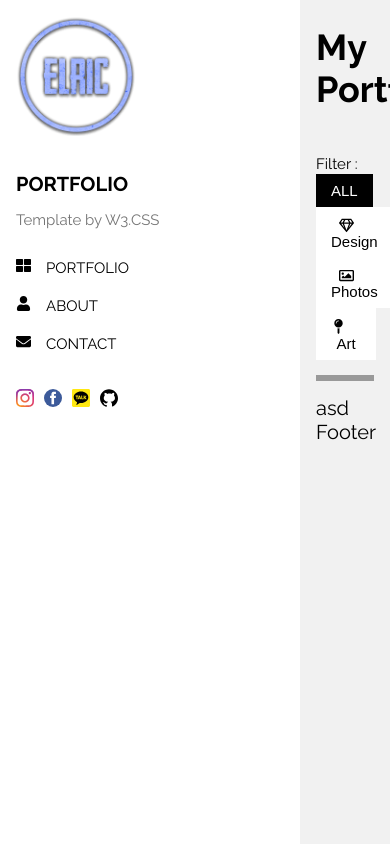
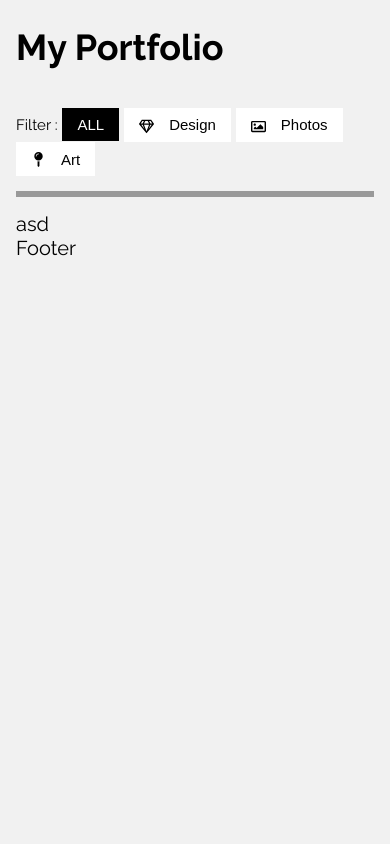
Before and after one commit to Kim-TaeGwan/blog-past-version, a React app: page / in a window 390 px wide. Built offline with nearby package versions, Linux system fonts and the light colour scheme.

Commit message:
Add sidemenu responsiv

```diff
--- a/src/style/layout.css
+++ b/src/style/layout.css
@@ -131,4 +131,15 @@
 	color: #fff;
 	background-color: black;
 }
+
+@media (max-width: 993px) {
+	.sideMenu {
+		display: block;
+	}
+}
+@media (max-width: 992px) {
+	.sideMenu {
+		display: none;
+	}
+}
 /* Footer */
--- a/src/style/mainpage.css
+++ b/src/style/mainpage.css
@@ -6,5 +6,10 @@
 	vertical-align: top;
 	margin-left: 300px;
 }
+@media (max-width: 992px) {
+	.mainpage_wrapper {
+		margin-left: 0;
+	}
+}
 
 /* PortfolioList */
```
